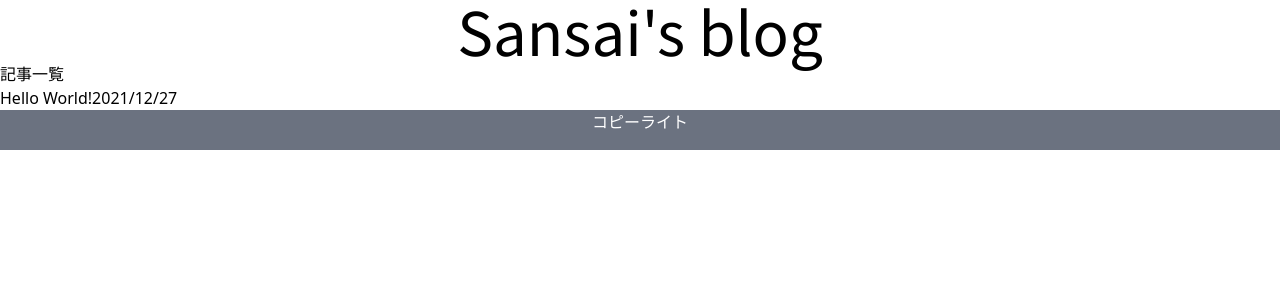
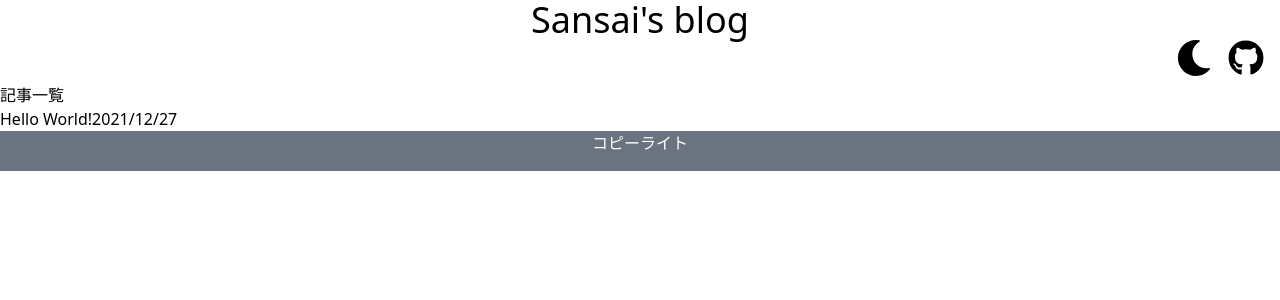
Before and after one commit to Sansai-snct/blog, a Next.js app: page / in a window 1280 px wide. Shown: the top 300 px of the page. Built offline with nearby package versions, Linux system fonts and the light colour scheme.

Commit message:
[update] リンクの設置と使用タグの変更 #3

```diff
--- a/src/components/Header/Header.tsx
+++ b/src/components/Header/Header.tsx
@@ -1,14 +1,33 @@
 import Link from 'next/link';
 import React, { VFC } from 'react';
+
+import { FaMoon } from 'react-icons/fa';
+import { FaSun } from 'react-icons/fa';
+import { FaGithub } from 'react-icons/fa';
 const Header: VFC = () => {
   return (
-    <header>
-      <nav className=' text-center '>
-        <Link href='/'>
-          <a className='text-4xl md:text-6xl  font-noto'>Sansai's blog</a>
-        </Link>
-      </nav>
-    </header>
+    <section>
+      <div>
+        <h1 className='text-4xl text-center'>
+          <Link href='/'>
+            <a>Sansai's blog</a>
+          </Link>
+        </h1>
+
+        <ul className='flex justify-end text-4xl'>
+          <li className='mr-4'>
+            <button>
+              <FaMoon />
+            </button>
+          </li>
+          <li className='mr-4'>
+            <a target='_blank' href='https://github.com/Sansai-snct' rel='noopener noreferrer'>
+              <FaGithub />
+            </a>
+          </li>
+        </ul>
+      </div>
+    </section>
   );
 };
 
```
